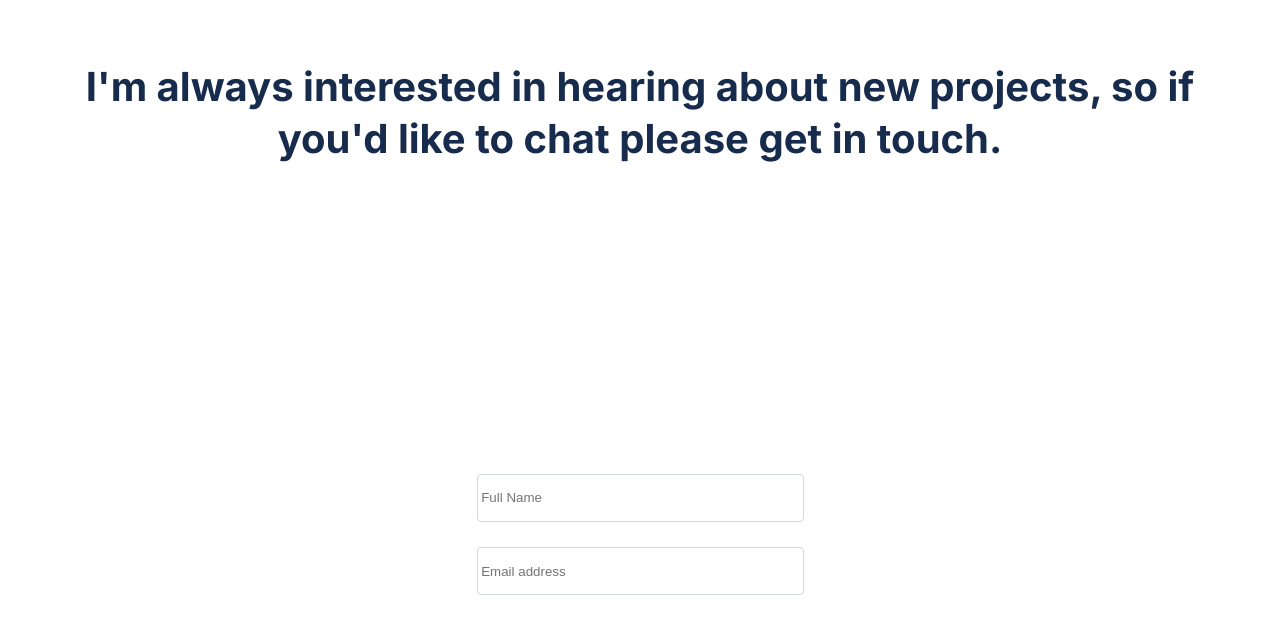
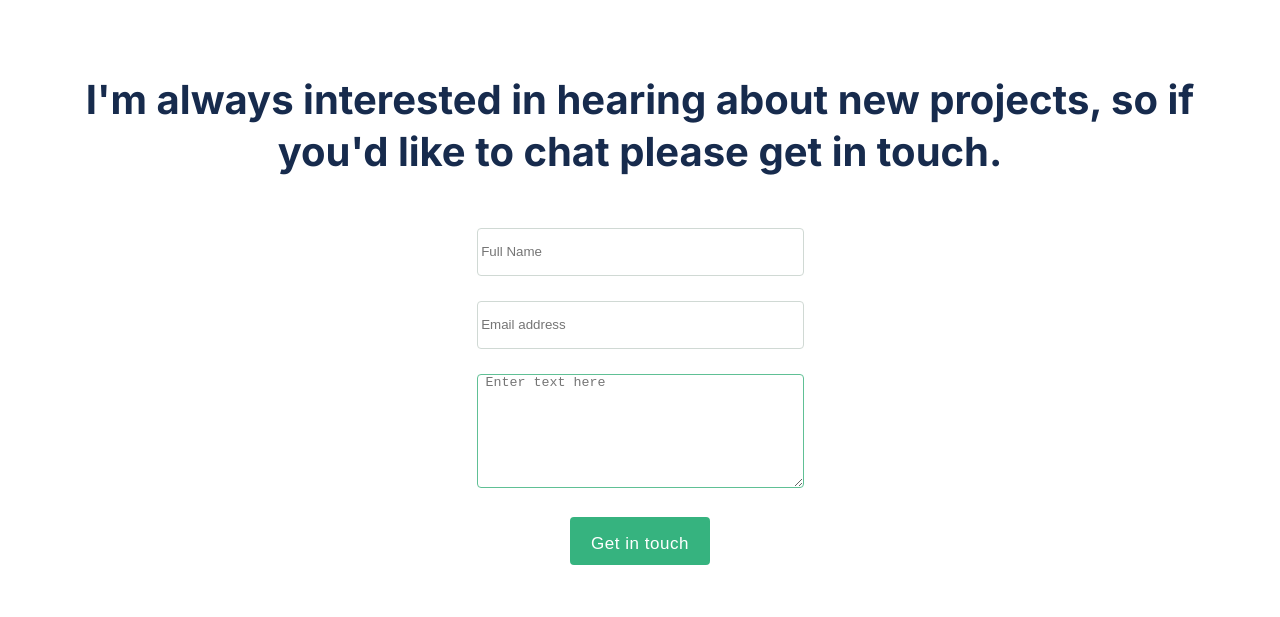
Before and after one commit to ndorrh/portfolio, a website: page index.html in a window 1280 px wide. Shown: the part 2586-3203 px from the top of the page. Drawn offline with Linux system fonts and the light colour scheme.

Commit message:
Add change to style.css

```diff
--- a/style.css
+++ b/style.css
@@ -306,14 +306,13 @@ h4 {
 .contact {
   display: flex;
   flex-wrap: wrap;
-  margin: 40px;
+  margin: 6%;
   justify-content: center;
   align-content: center;
   gap: 50px;
 }
 
 .contact-message {
-  height: 363px;
   width: 99%;
   font-size: 40px;
   font-weight: 700;
```
